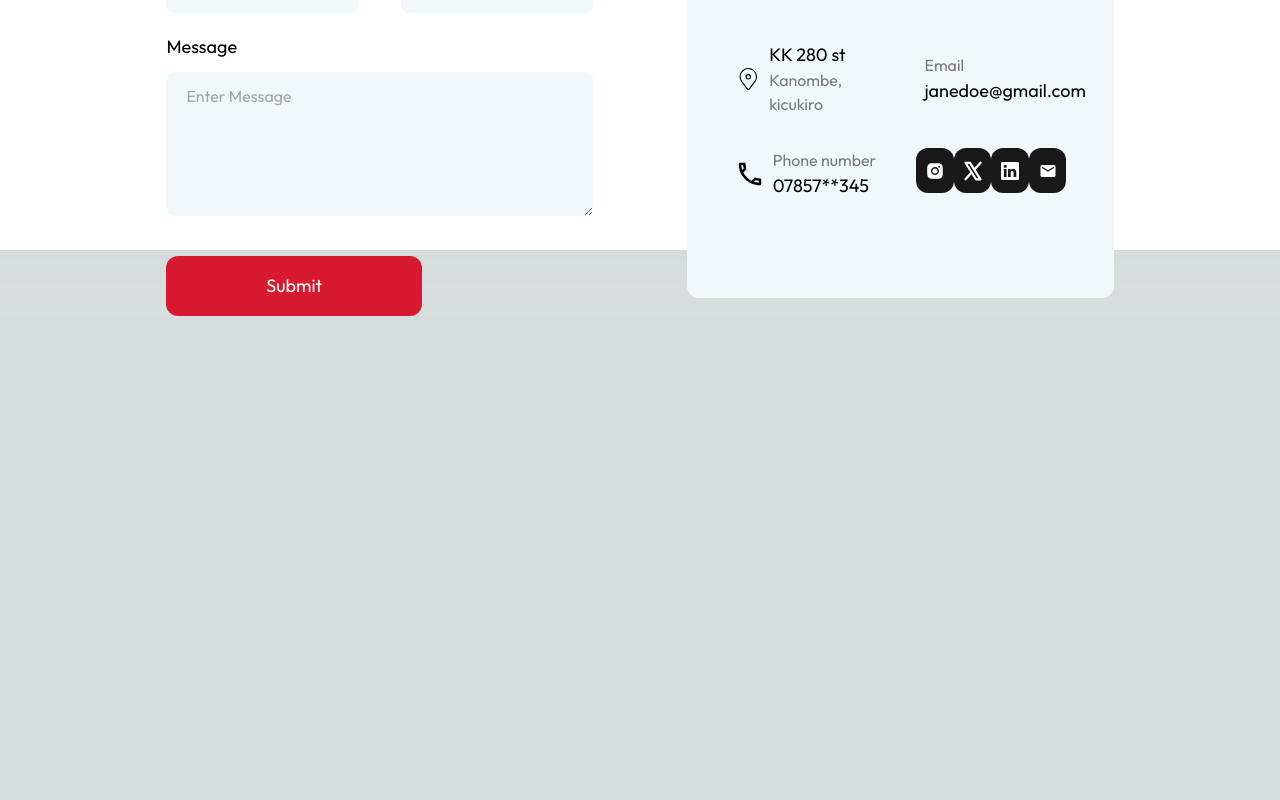
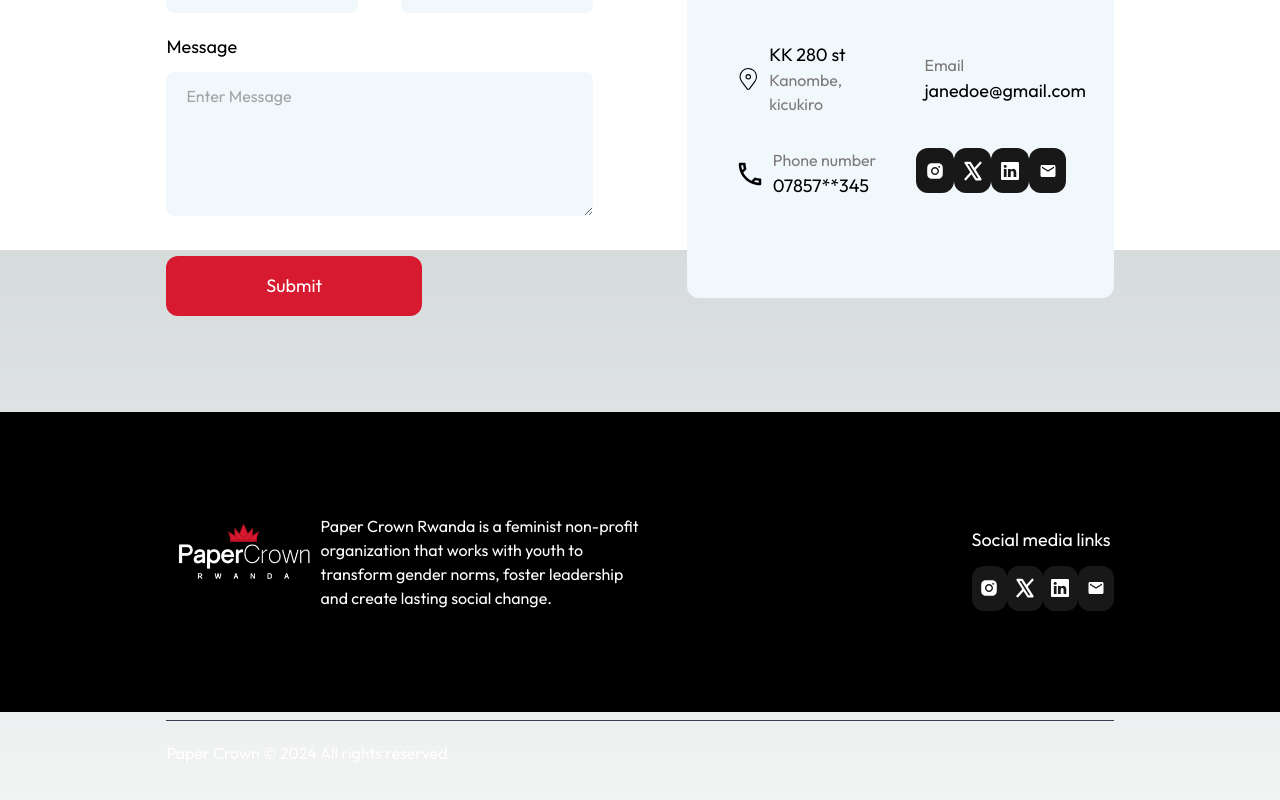
Before and after one commit to Toussaint-Manzi/paper-crown, a Next.js app: page /contact in a window 1280 px wide. Shown: the part 550-1350 px from the top of the page. Before the commit the page ends 866 px from the top, so only its background shows below. Built offline with nearby package versions, Linux system fonts and the light colour scheme; a web font is replaced by a local one.

Commit message:
added the last section on the contact page

```diff
--- a/src/app/components/Footer.js
+++ b/src/app/components/Footer.js
@@ -39,7 +39,7 @@ const Footer = () => {
         </div>
         <div className='h-[1px] w-full bg-gray-700 mt-2'>
         </div>
-        <div className='mt-5 w-full flex justify-between items-center xl:flex-col'>
+        <div className='mt-5 pb-10 w-full flex justify-between items-center xl:flex-col'>
             <p className='text-white'>Paper Crown © {new Date().getFullYear()} All rights reserved</p>
         </div>
     </footer>
--- a/src/app/contact/page.js
+++ b/src/app/contact/page.js
@@ -11,6 +11,7 @@ import { BsTwitter, BsLinkedin } from 'react-icons/bs';
 import { AiFillInstagram } from 'react-icons/ai';
 import { MdEmail } from 'react-icons/md';
 import { MdOutlineLocalPhone } from "react-icons/md";
+import Footer from '../components/Footer';
 
 
 
@@ -18,7 +19,7 @@ const Contact = () => {
   return (
     <div className='bg-white h-screen w-full'>
         <Navbar/>
-        <div className='pt-[100px] px-[13%]'>
+        <div className='pt-[100px] px-[13%] pb-24'>
             <div className='flex justify-between items-center w-full mx-auto h-[250px] rounded-[40px] px-[13%] mb-12'>
                 <div className='relative w-[90px] h-[110px]'>
                     <Image
@@ -116,6 +117,7 @@ const Contact = () => {
                 </div>
             </div>
         </div>
+        <Footer/>
     </div>
   )
 }
```
